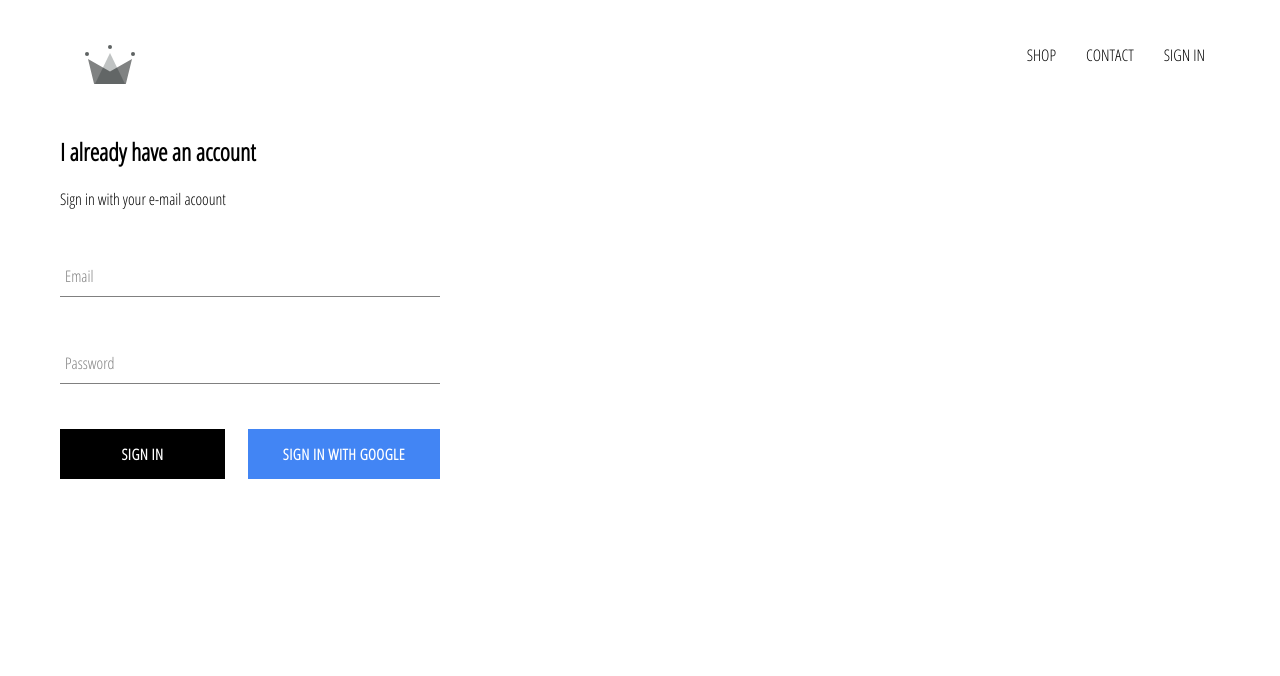
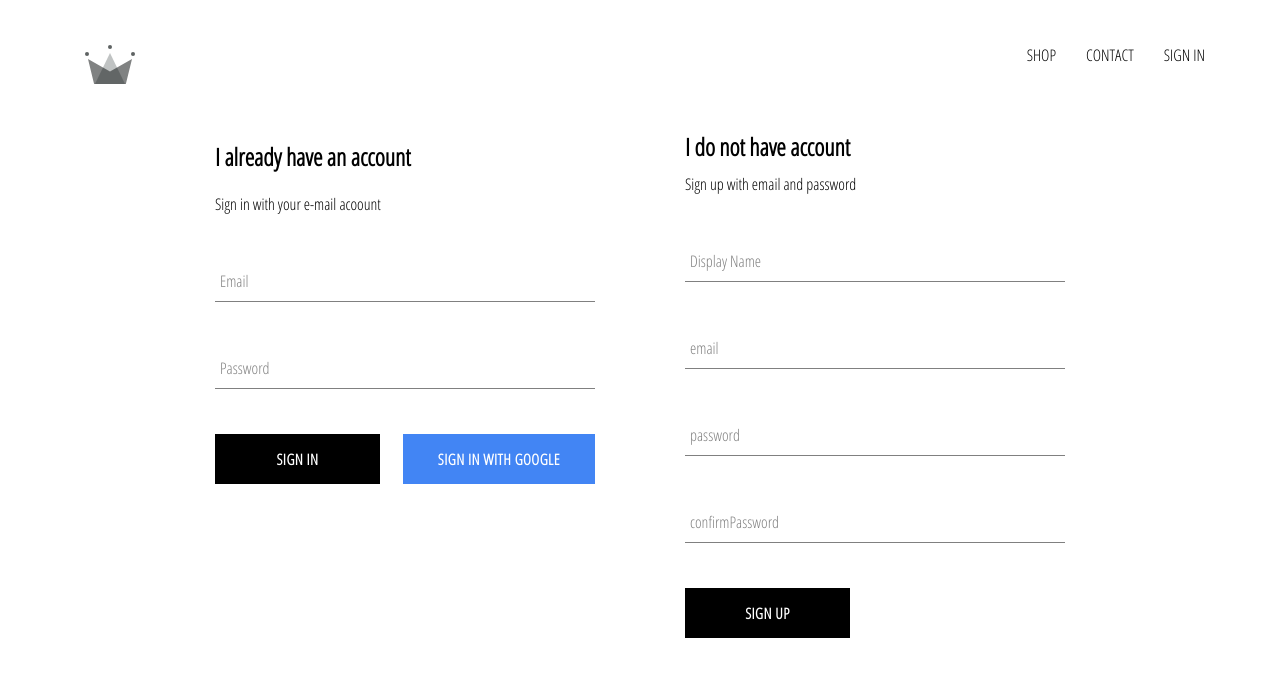
Before and after one commit to batuhanOnur/e-commerce, a React (Create React App) app: page /signin in a window 1280 px wide. Shown: the top 676 px of the page. Built offline with nearby package versions, Linux system fonts and the light colour scheme; no server answers.

Commit message:
firebase database updates

```diff
--- a/src/App.js
+++ b/src/App.js
@@ -6,7 +6,7 @@
 import SignInAndSignUpPage from './pages/sign-in-and-sign-up/sign-in-and-sign-up.component';
 import { Switch, Route } from 'react-router-dom'
 
-import { auth } from './firebase/firebase.utils';
+import { auth,createUserProfileDocument } from './firebase/firebase.utils';
 
 
 class App extends React.Component {
@@ -22,9 +22,21 @@
   unsbscribeFromAuth = null
 
   componentDidMount(){  // uygulamaya giriş yaptığımızda user session'ı tut.
-    this.unsubscribeFromAuth = auth.onAuthStateChanged(user => {
-      this.setState( {currentUser: user })
-    })
+    this.unsubscribeFromAuth = auth.onAuthStateChanged(async userAuth => {
+      if(userAuth){
+        const userRef = await createUserProfileDocument(userAuth);
+
+        userRef.onSnapshot(snapShot => {
+          this.setState({
+            currentUser: {
+              id: snapShot.id,
+              ...snapShot.data()
+            }
+          })
+        });
+      }
+        this.setState({ currentUser: userAuth})
+    });
   }
 
   componentWillUnmount(){  // session takibi.
--- /dev/null
+++ b/src/components/sign-up/sign-up.component.jsx
@@ -0,0 +1,107 @@
+import React from 'react';
+import FormInput from '../form-input/form-input.component';
+import CustomButton from '../custom-button/custom-button.component';
+
+import {auth,createUserProfileDocument} from '../../firebase/firebase.utils';
+import './sign-up.styles.scss';
+
+class SignUp extends React.Component {
+    constructor(props) {
+        super(props)
+
+        this.state = {
+             displayName:'',
+             email:'',
+             password:'',
+             confirmPassword:''
+        }
+    }
+
+    handleSubmit = async event => {
+        event.preventDefault();
+
+        const {displayName,email,password,confirmPassword} = this.state;
+
+        if(password != confirmPassword){
+            alert("password is wrong");
+            return;
+        }
+
+        try {
+           const {user} = await auth.createUserWithEmailAndPassword(email,password);
+
+           await createUserProfileDocument(user, {displayName});
+
+           this.setState( {
+           displayName:'',
+           email:'',
+           password:'',
+           confirmPassword:''})
+
+        }catch(error) {
+
+        }
+    }
+
+    handleChange = event => {
+        const {name,value} = event.target;
+        this.setState({[name]:value});
+
+    }
+
+    render(){
+        const {displayName,email,password,confirmPassword} = this.state;
+        return(
+            <div className="sign-up">
+                <h2 className='title'>I do not have account</h2>
+                <span>Sign up with email and password</span>
+
+                <form
+                className="sign-up-form"
+                onSubmit={this.handleSubmit}
+                >
+                 <FormInput
+                 type='text'
+                 name='displayName'
+                 value={displayName}
+                 onChange={this.handleChange}
+                 label='Display Name'
+                 required
+                 />
+
+                 <FormInput
+                 type='email'
+                 name='email'
+                 value={email}
+                 onChange={this.handleChange}
+                 label='email'
+                 required
+                 />
+
+                 <FormInput
+                 type='password'
+                 name='password'
+                 value={password}
+                 onChange={this.handleChange}
+                 label='password'
+                 required
+                 />
+
+                 <FormInput
+                 type='password'
+                 name='confirmPassword'
+                 value={confirmPassword}
+                 onChange={this.handleChange}
+                 label='confirmPassword'
+                 required
+                 />
+
+                <CustomButton type='submit'>SIGN UP</CustomButton>
+                </form>
+            </div>
+        )
+    }
+
+}
+
+export default SignUp;
--- /dev/null
+++ b/src/components/sign-up/sign-up.styles.scss
@@ -0,0 +1,9 @@
+.sign-up {
+    display: flex;
+    flex-direction: column;
+    width: 380px;
+
+    .title {
+      margin: 10px 0;
+    }
+  }
--- a/src/firebase/firebase.utils.js
+++ b/src/firebase/firebase.utils.js
@@ -13,6 +13,35 @@
     measurementId: "G-Q3JS0FCFGH"
   };
 
+   // giriş yapan kullanıcının profil bilgilerini oluşturma
+  export const createUserProfileDocument = async(userAuth,additionalData) => {
+
+    if(!userAuth) return;
+
+    const userRef = firestore.doc(`users/${userAuth.uid}`);
+
+    const snapShot = await userRef.get();
+
+    if(!snapShot.exists){
+        const { displayName, email} = userAuth;
+        const createdAt = new Date();
+
+        try {
+
+         await userRef.set({
+             displayName,
+             email,
+             createdAt,
+             ...additionalData
+         })
+
+        }catch(error){
+             console.log('error',error.message);
+        }
+    }
+      return userRef;
+  }
+
   firebase.initializeApp(config);
 
 
--- a/src/pages/sign-in-and-sign-up/sign-in-and-sign-up.component.jsx
+++ b/src/pages/sign-in-and-sign-up/sign-in-and-sign-up.component.jsx
@@ -1,11 +1,13 @@
 import React from 'react';
 import './sign-in-and-sign-up.styles.scss';
 import SignIn from '../../components/sign-in/sign-in.component';
+import SignUp from '../../components/sign-up/sign-up.component';
 
 const SignInAndSignUpPage = () => (
 
     <div className='sign-in-and-sing-up'>
         <SignIn />
+        <SignUp />
     </div>
 );
 
--- a/src/pages/sign-in-and-sign-up/sign-in-and-sign-up.styles.scss
+++ b/src/pages/sign-in-and-sign-up/sign-in-and-sign-up.styles.scss
@@ -0,0 +1,6 @@
+.sign-in-and-sing-up {
+    width: 850px;
+    display: flex;
+    justify-content: space-between;
+    margin: 30px auto;
+}
```
